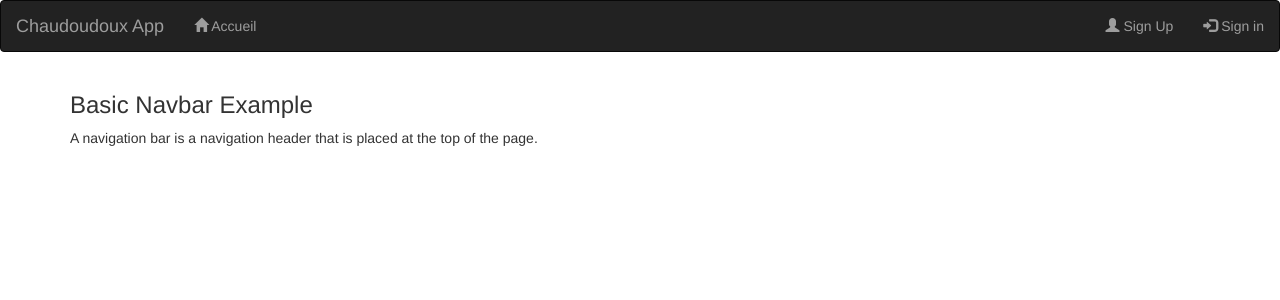
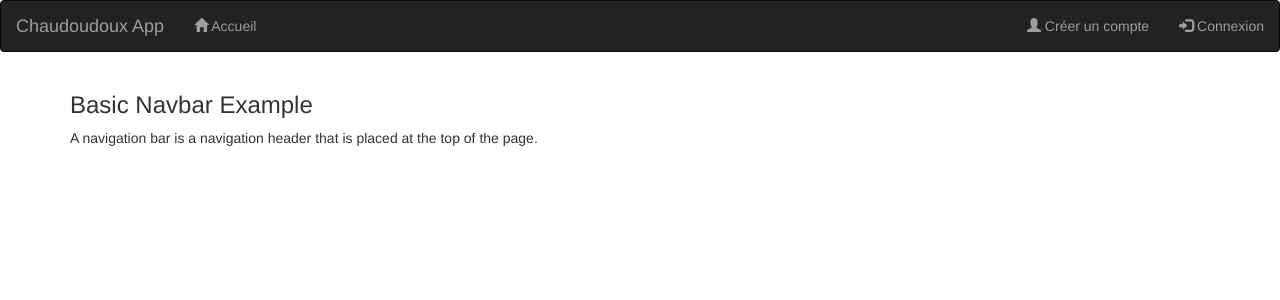
Before and after one commit to nazimboudeffa/chaudoudoux-app-php, a PHP site: page /dashboard.php in a window 1280 px wide. Shown: the top 300 px of the page. Run offline with PHP 8.4, Linux system fonts and the light colour scheme.

Commit message:
Translated menu

```diff
--- a/includes/header.php
+++ b/includes/header.php
@@ -27,13 +27,13 @@
                   <span class="caret"></span></a>
                   <ul class="dropdown-menu">
                     <li><a href="profile.php">Coordonnées</a></li>
-                    <li><a href="configuration.php">Configuration</a></li>
+                    <li><a href="configuration.php">Paramètres</a></li>
                   </ul>
                 </li>';
-          echo '<li><a href="logout.php"><span class="glyphicon glyphicon-log-out"></span> Log out</a></li>';
+          echo '<li><a href="logout.php"><span class="glyphicon glyphicon-log-out"></span> Déconnexion</a></li>';
         } else {
-          echo '<li><a href="signup.php"><span class="glyphicon glyphicon-user"></span> Sign Up</a></li>';
-          echo '<li><a href="signin.php"><span class="glyphicon glyphicon-log-in"></span> Sign in</a></li>';
+          echo '<li><a href="signup.php"><span class="glyphicon glyphicon-user"></span> Créer un compte</a></li>';
+          echo '<li><a href="signin.php"><span class="glyphicon glyphicon-log-in"></span> Connexion</a></li>';
         }
       ?>
     </ul>
```
